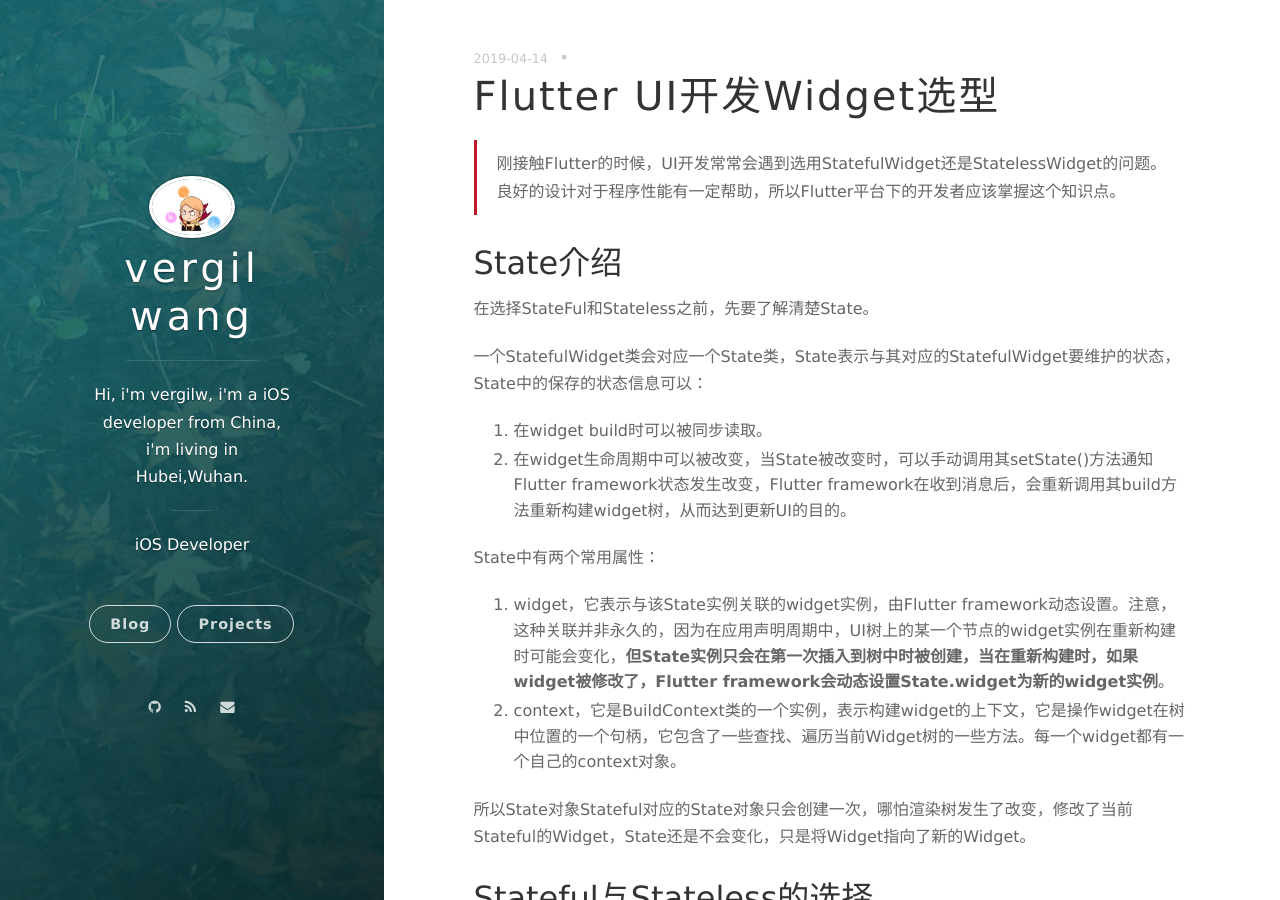
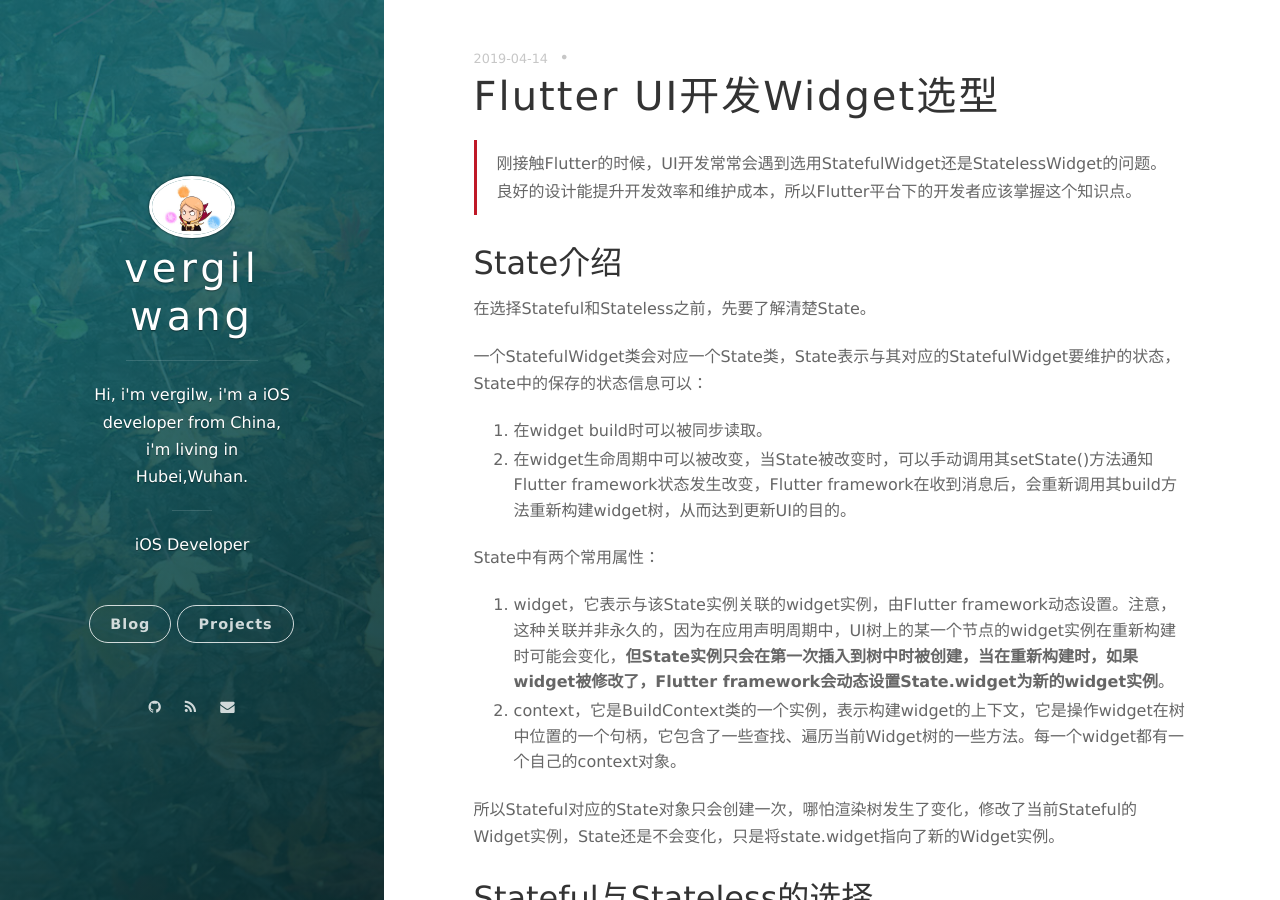
Before and after one commit to vergilw/vergilw.github.io, a Jekyll site: the page built from _posts/2019-04-14-flutter-ui-widget-pattern.markdown, in a window 1280 px wide and 900 px high. Built offline with Jekyll 4.4.1, drawn with Linux system fonts in a browser that asks for light colours; nearby versions of some CDN libraries; comment, search, counter and statistics services are not loaded; some of the changed text lies outside the part shown.

Commit message:
fix: reformat

```diff
--- a/_posts/2019-04-14-flutter-ui-widget-pattern.markdown
+++ b/_posts/2019-04-14-flutter-ui-widget-pattern.markdown
@@ -4,10 +4,10 @@ title: Flutter UI开发Widget选型
 date: 2019-04-14
 ---
 
-> 刚接触Flutter的时候，UI开发常常会遇到选用StatefulWidget还是StatelessWidget的问题。良好的设计对于程序性能有一定帮助，所以Flutter平台下的开发者应该掌握这个知识点。
+> 刚接触Flutter的时候，UI开发常常会遇到选用StatefulWidget还是StatelessWidget的问题。良好的设计能提升开发效率和维护成本，所以Flutter平台下的开发者应该掌握这个知识点。
 
 ## State介绍
-在选择StateFul和Stateless之前，先要了解清楚State。
+在选择Stateful和Stateless之前，先要了解清楚State。
 
 一个StatefulWidget类会对应一个State类，State表示与其对应的StatefulWidget要维护的状态，State中的保存的状态信息可以：
 
@@ -19,7 +19,7 @@ State中有两个常用属性：
 1. widget，它表示与该State实例关联的widget实例，由Flutter framework动态设置。注意，这种关联并非永久的，因为在应用声明周期中，UI树上的某一个节点的widget实例在重新构建时可能会变化，**但State实例只会在第一次插入到树中时被创建，当在重新构建时，如果widget被修改了，Flutter framework会动态设置State.widget为新的widget实例**。
 2. context，它是BuildContext类的一个实例，表示构建widget的上下文，它是操作widget在树中位置的一个句柄，它包含了一些查找、遍历当前Widget树的一些方法。每一个widget都有一个自己的context对象。
 
-所以State对象Stateful对应的State对象只会创建一次，哪怕渲染树发生了改变，修改了当前Stateful的Widget，State还是不会变化，只是将Widget指向了新的Widget。
+所以Stateful对应的State对象只会创建一次，哪怕渲染树发生了变化，修改了当前Stateful的Widget实例，State还是不会变化，只是将state.widget指向了新的Widget实例。
 
 ## Stateful与Stateless的选择
 StatefulWidget是解决问题的超集，它同样能解决StatelessWidget可以解决的问题，因为StatefulWidget可以拥有一个空的State对象。但是，实现StatefulWidgets的语法比StatelessWidget更简单。Flutter框架中设计了StatelessWidget，就是可以使用不那么详细的机制解决更简单的问题因此（那些不需要状态的问题）。
```
Also changed, not shown: other parts of _posts/2019-04-14-flutter-ui-widget-pattern.markdown (+6 -5 lines).
